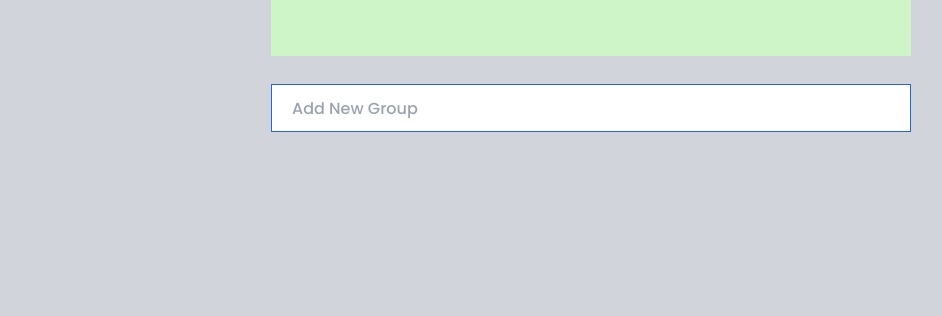
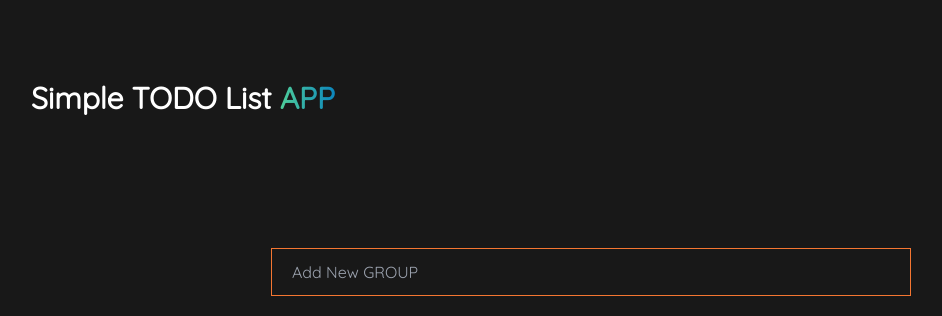
Before and after one commit to Rosyidimalang/trello-2, a React (Create React App) app: page / in a window 1280 px wide. Shown: the top 316 px of the page, without its empty margins (49-991 px from the left). Built offline with nearby package versions, Linux system fonts and the light colour scheme.

Commit message:
dark mode

```diff
--- a/public/index.html
+++ b/public/index.html
@@ -15,6 +15,11 @@
       user's mobile device or desktop. See https://developers.google.com/web/fundamentals/web-app-manifest/
     -->
     <link rel="manifest" href="%PUBLIC_URL%/manifest.json" />
+    <link
+      href="https://fonts.googleapis.com/css?family=Quicksand&display=optional"
+      rel="stylesheet"
+    />
+
     <!--
       Notice the use of %PUBLIC_URL% in the tags above.
       It will be replaced with the URL of the `public` folder during the build.
--- a/src/components/global/draggableIcon.js
+++ b/src/components/global/draggableIcon.js
@@ -2,14 +2,14 @@ const DraggableIcon = () => {
   return (
     <div className="flex gap-1 items-center hover:cursor-grab ">
       <div className="flex flex-col gap-1">
-        <div className="w-1 h-1 bg-primary/50 rounded-full"></div>
-        <div className="w-1 h-1 bg-primary/50 rounded-full"></div>
-        <div className="w-1 h-1 bg-primary/50 rounded-full"></div>
+        <div className="w-1 h-1 bg-white rounded-full"></div>
+        <div className="w-1 h-1 bg-white rounded-full"></div>
+        <div className="w-1 h-1 bg-white rounded-full"></div>
       </div>
       <div className="flex flex-col gap-1">
-        <div className="w-1 h-1 bg-primary/50 rounded-full"></div>
-        <div className="w-1 h-1 bg-primary/50 rounded-full"></div>
-        <div className="w-1 h-1 bg-primary/50 rounded-full"></div>
+        <div className="w-1 h-1 bg-white rounded-full"></div>
+        <div className="w-1 h-1 bg-white rounded-full"></div>
+        <div className="w-1 h-1 bg-white rounded-full"></div>
       </div>
     </div>
   );
--- a/src/components/tugas.js
+++ b/src/components/tugas.js
@@ -1,10 +1,10 @@
 import React, { useEffect, useState } from "react";
 import { DragDropContext, Droppable, Draggable } from "react-beautiful-dnd";
-import { FaTrash } from "react-icons/fa";
+import { FaChevronDown, FaTrash } from "react-icons/fa";
 import DraggableIcon from "./global/draggableIcon";
 import { moveItemTrello } from "../utils";
 import { Disclosure } from "@headlessui/react";
-import { ChevronUpIcon } from "@heroicons/react/20/solid";
+// import { ChevronUpIcon } from "@heroicons/react/20/solid";
 
 // const nestedArray = [
 //   { title: "pagi", list: ["test", "test", "test"] },
@@ -87,30 +87,37 @@ export default function Tugas() {
   // Secara keseluruhan, fungsi handleDragEnd ini digunakan untuk mengupdate state aplikasi ketika sebuah item berhasil di-drag dan drop, dengan mengubah posisi item di dalam grup yang berbeda.
 
   return (
-    <div className="bg-gray-300 min-h-screen">
+    <div className="bg-[#181818] min-h-screen py-10 md:p-20">
+      <h1 className="text-white text-3xl font-semibold text-center md:text-start">
+        Simple TODO List <span className="text-gradient">APP</span>
+      </h1>
+      <div className=" border-[#4fce99] px-5 md:px-20  py-7  w-full md:max-w-[50rem] mx-auto mt-5 md:mt-10">
         <DragDropContext onDragEnd={handleDragEnd}>
-        <div className="px-5 py-7 bg-[#cef5c7] max-w-[40rem] mx-auto space-y-7 ">
+          <div className="  space-y-7 ">
             {group.map((item, idx) => (
-            <div
-              key={idx}
-              className="border-2 border-blue-600 p-4 bg-gray-300 "
-            >
-              <input
-                onKeyDown={(e) => e.key === "Enter" && e.currentTarget.blur()}
-                value={item.title}
-                onChange={(e) => updateTitle(e, idx)}
-                // onKeyDown={(e) => enterTitle(e, idx)}
-                className="text-xl md:text-[1.8rem] font-bold text-center bg-white mt-5 py-2 w-full"
-              />
+              <div key={idx} className="py-5 ">
                 <Disclosure>
                   {({ open }) => (
                     <>
-                    <div className="flex justify-center">
-                      <Disclosure.Button>
-                        <ChevronUpIcon
+                      <div className="flex items-center gap-3">
+                        <input
+                          onKeyDown={(e) =>
+                            e.key === "Enter" && e.currentTarget.blur()
+                          }
+                          value={item.title}
+                          placeholder="type the name of title"
+                          onChange={(e) => updateTitle(e, idx)}
+                          // onKeyDown={(e) => enterTitle(e, idx)}
+                          className="text-xl md:text-[1.8rem] font-bold text-center focus:outline-none focus:text-[#4fce99] bg-transparent text-[#f47631]  py-2 w-full"
+                        />
+                        <Disclosure.Button
+                          as="div"
+                          className="flex gap-3 items-center"
+                        >
+                          <FaChevronDown
                             className={`${
                               open ? "rotate-180 transform" : ""
-                          } h-9 w-9 text-purple-600`}
+                            } text-2xl text-[#0C86BD] cursor-pointer`}
                           />
                         </Disclosure.Button>
                       </div>
@@ -125,7 +132,7 @@ export default function Tugas() {
                               <div
                                 {...provided.droppableProps}
                                 ref={provided.innerRef}
-                              className="bg-gray-300 space-y-3 py-7"
+                                className=" space-y-3 py-7"
                               >
                                 {item.list.map((item2, idx2) => (
                                   <Draggable
@@ -138,12 +145,13 @@ export default function Tugas() {
                                         ref={provided.innerRef}
                                         {...provided.draggableProps}
                                         {...provided.dragHandleProps}
-                                      className="bg-blue-200 rounded-full"
+                                        className="bg-gradient-to-b from-[#0C86BD] via-black to-black p-[1px]  rounded-full"
                                       >
-                                      <div className="flex gap-3 px-6 py-3 ">
+                                        <div className="flex gap-3 px-3 md:px-6 py-3 bg-black rounded-full">
                                           <DraggableIcon />
                                           <input
                                             value={item2}
+                                            placeholder="type the name of item"
                                             onChange={(e) =>
                                               updateItem(e, idx, idx2)
                                             }
@@ -151,10 +159,10 @@ export default function Tugas() {
                                               e.key === "Enter" &&
                                               e.currentTarget.blur()
                                             }
-                                          className="grow focus:bg-white shadow shadow-blue-200 bg-blue-200 pl-3 md:py-2 w-[12rem] rounded-full"
+                                            className="w-auto grow focus:outline-none pl-3 md:py-2  text-white focus:text-[#0C86BD] bg-transparent rounded-full"
                                           />
                                           <button
-                                          className="text-[17px]"
+                                            className="text-[17px] text-white"
                                             onClick={() => delItem(idx, idx2)}
                                           >
                                             <FaTrash />
@@ -167,23 +175,23 @@ export default function Tugas() {
                               </div>
                             )}
                           </Droppable>
-                        <div className="flex gap-3 justify-between px-6 py-3 shadow bg-yellow-200 rounded-full">
+                          <div className="flex gap-3 justify-between px-6 py-3  rounded-full">
                             <input
                               onKeyDown={(e) => addItem(e, idx)}
                               placeholder="add new Item"
-                            className="shadow shadow-yellow-200 bg-yellow-200 grow focus:bg-white pl-3 md:py-2 w-[12rem] rounded-full "
+                              className=" grow border border-white text-white bg-transparent pl-3 md:py-2  rounded-full "
                             />
                             <button
                               onClick={() => dellGroup(idx)}
-                            className="font-semibold md:hidden"
+                              className="font-semibold text-white md:hidden"
                             >
                               <FaTrash />
                             </button>
                             <button
                               onClick={() => dellGroup(idx)}
-                            className="hidden md:block font-semibold"
+                              className="hidden md:block font-semibold text-white"
                             >
-                            <span>Delete Group</span>
+                              Delete Group
                             </button>
                           </div>
                         </div>
@@ -195,12 +203,13 @@ export default function Tugas() {
             ))}
           </div>
         </DragDropContext>
-      <div className="bg-gray-300 min-h-[15vh] flex justify-center mt-7">
+        {/* <div className="bg-gray-300 min-h-[15vh] flex justify-center mt-7"> */}
         <input
           onKeyDown={addGroup}
-          placeholder="Add New Group"
-          className="border border-blue-600 h-[3rem] w-[40rem] px-5"
+          placeholder="Add New GROUP"
+          className="border border-[#f47631] bg-transparent text-white h-[3rem] w-full px-5 mt-16"
         />
+        {/* </div> */}
       </div>
     </div>
   );
--- a/src/index.css
+++ b/src/index.css
@@ -1,31 +1,15 @@
-@import url("https://fonts.googleapis.com/css2?family=Poppins:ital,wght@0,300;0,500;0,600;1,400&display=swap");
+/* @import url("https://fonts.googleapis.com/css2?family=Poppins:ital,wght@0,300;0,500;0,600;1,400&display=swap"); */
 @tailwind base;
 @tailwind components;
 @tailwind utilities;
 
-:root {
-  --color-bg: 203 213 225;
-  --color-primary: 0 0 0;
-  --color-done: 74 222 128;
-  --color-done-secondary: 149 226 183;
-  --color-ongoing: 96 165 250;
-  --color-ongoing-secondary: 160 198 244;
-  --color-undone: 148 163 184;
-  --color-undone-secondary: 186 197 211;
-  --color-board: 226 232 240;
-  --color-delete: 248 113 113;
+body {
+  font-family: Quicksand, sans-serif !important;
 }
 
-.layout {
-  /* 1100px */
-  max-width: 68.75rem;
-  @apply mx-auto w-11/12;
+.text-gradient {
+  background-image: linear-gradient(90deg, #4fce99, #0c86bd);
+  color: transparent;
+  -webkit-background-clip: text;
+  background-clip: text;
 }
-
-h1 {
-  @apply text-2xl font-bold;
-}
-
-p {
-  @apply text-sm;
-}
```
Lines whose indentation alone changed are shown as unchanged.
